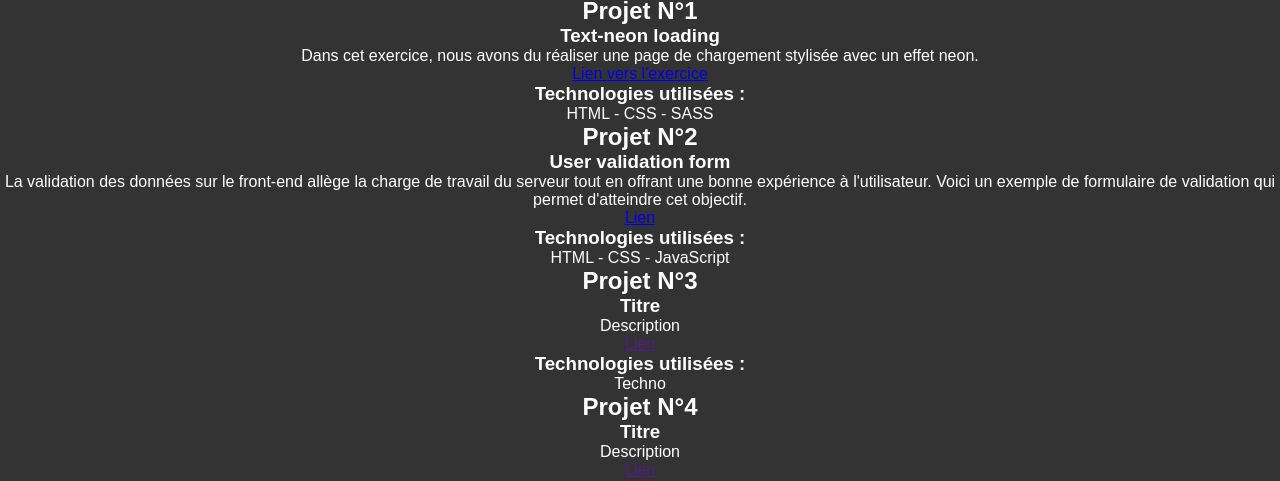
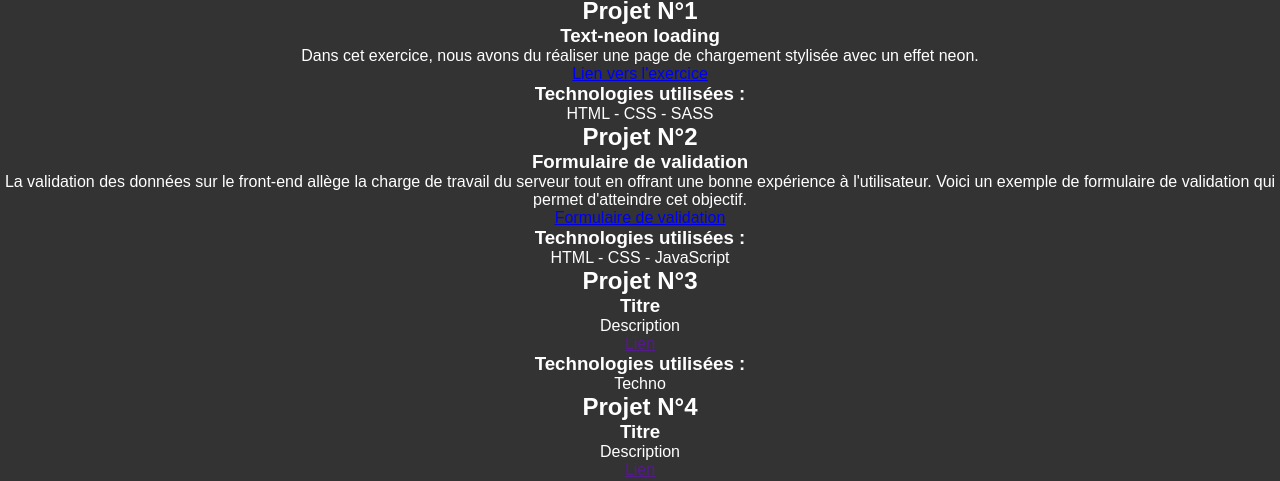
Before and after one commit to Tommy-BOU/HE-Man-group-repo, a plain HTML site: page index.html in a window 1280 px wide. Shown: the part 615-1096 px from the top of the page. Drawn offline with Linux system fonts and the light colour scheme.

Commit message:
renamed link

```diff
--- a/index.html
+++ b/index.html
@@ -37,9 +37,9 @@
         <div class="project-2">
 
             <h2>Projet N°2</h2>
-            <h3>User validation form</h3>
+            <h3>Formulaire de validation</h3>
             <p>La validation des données sur le front-end allège la charge de travail du serveur tout en offrant une bonne expérience à l'utilisateur. Voici un exemple de formulaire de validation qui permet d'atteindre cet objectif.</p>
-            <a href="./Formulaire-de-validation/index.html">Lien</a>
+            <a href="./Formulaire-de-validation/index.html">Formulaire de validation</a>
             <h3>Technologies utilisées :</h3>
             <p>HTML - CSS - JavaScript</p>
 
```
